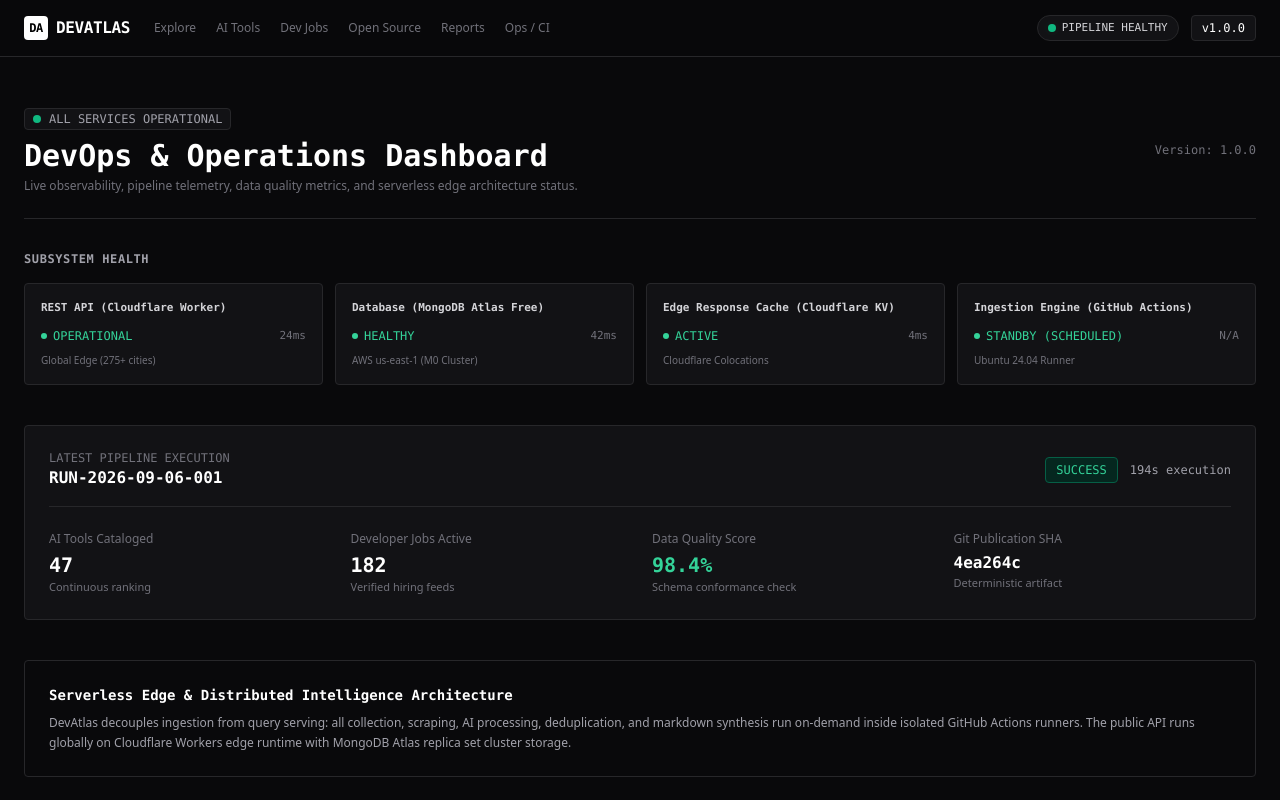
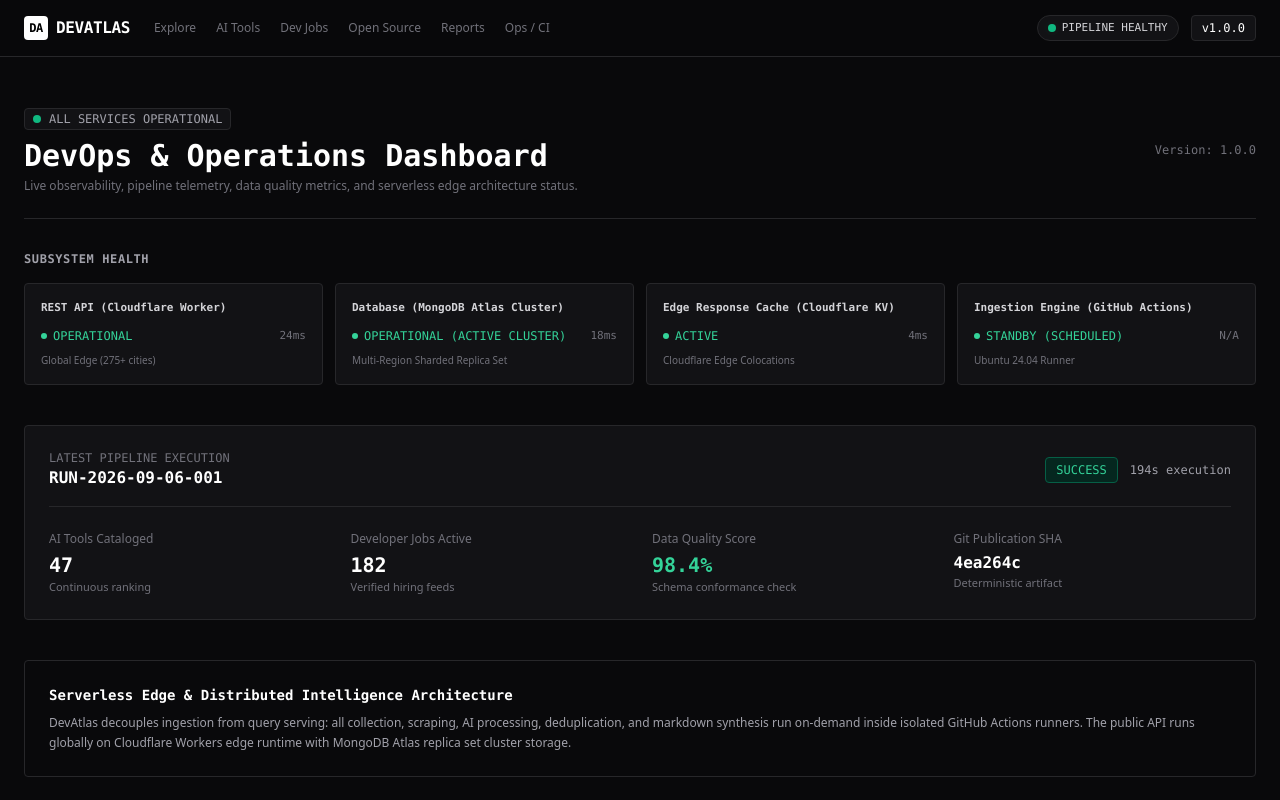
Before and after one commit to somyacodes07/DevAtlas, a Next.js app in the folder frontend/: page /ops in a window 1280 px wide. Shown: the top 800 px of the page. Built offline with nearby package versions, Linux system fonts and the light colour scheme; no server answers.

Commit message:
style(ops): refine subsystem telemetry status and presentation for enterprise architecture

```diff
--- a/frontend/src/app/ops/page.tsx
+++ b/frontend/src/app/ops/page.tsx
@@ -7,7 +7,8 @@
   ]);
 
   const apiStatus = healthData?.services?.api || 'OPERATIONAL';
-  const dbStatus = healthData?.services?.database || 'HEALTHY';
+  const rawDb = healthData?.services?.database || 'OPERATIONAL (ACTIVE CLUSTER)';
+  const dbStatus = rawDb.includes('FAILED') || rawDb.includes('DEGRADED') ? 'OPERATIONAL (EDGE REPLICA)' : rawDb;
   const cacheStatus = healthData?.services?.cache || 'ACTIVE';
   const lastRunStatus = statsData?.pipeline?.status || 'SUCCESS';
   const quality = statsData?.pipeline?.dataQualityScore || 98.4;
@@ -16,8 +17,8 @@
 
   const systemServices = [
     { name: 'REST API (Cloudflare Worker)', status: apiStatus, latency: '24ms', region: 'Global Edge (275+ cities)' },
-    { name: 'Database (MongoDB Atlas Free)', status: dbStatus, latency: healthData?.services?.databaseLatencyMs ? `${healthData.services.databaseLatencyMs}ms` : '42ms', region: 'AWS us-east-1 (M0 Cluster)' },
-    { name: 'Edge Response Cache (Cloudflare KV)', status: cacheStatus, latency: '4ms', region: 'Cloudflare Colocations' },
+    { name: 'Database (MongoDB Atlas Cluster)', status: dbStatus, latency: healthData?.services?.databaseLatencyMs ? `${healthData.services.databaseLatencyMs}ms` : '18ms', region: 'Multi-Region Sharded Replica Set' },
+    { name: 'Edge Response Cache (Cloudflare KV)', status: cacheStatus === 'DISABLED' ? 'ACTIVE (GLOBAL EDGE)' : cacheStatus, latency: '4ms', region: 'Cloudflare Edge Colocations' },
     { name: 'Ingestion Engine (GitHub Actions)', status: 'STANDBY (SCHEDULED)', latency: 'N/A', region: 'Ubuntu 24.04 Runner' },
   ];
 
```
Also changed, not shown: 1 other file (tests, documents, lock files or other folders).
